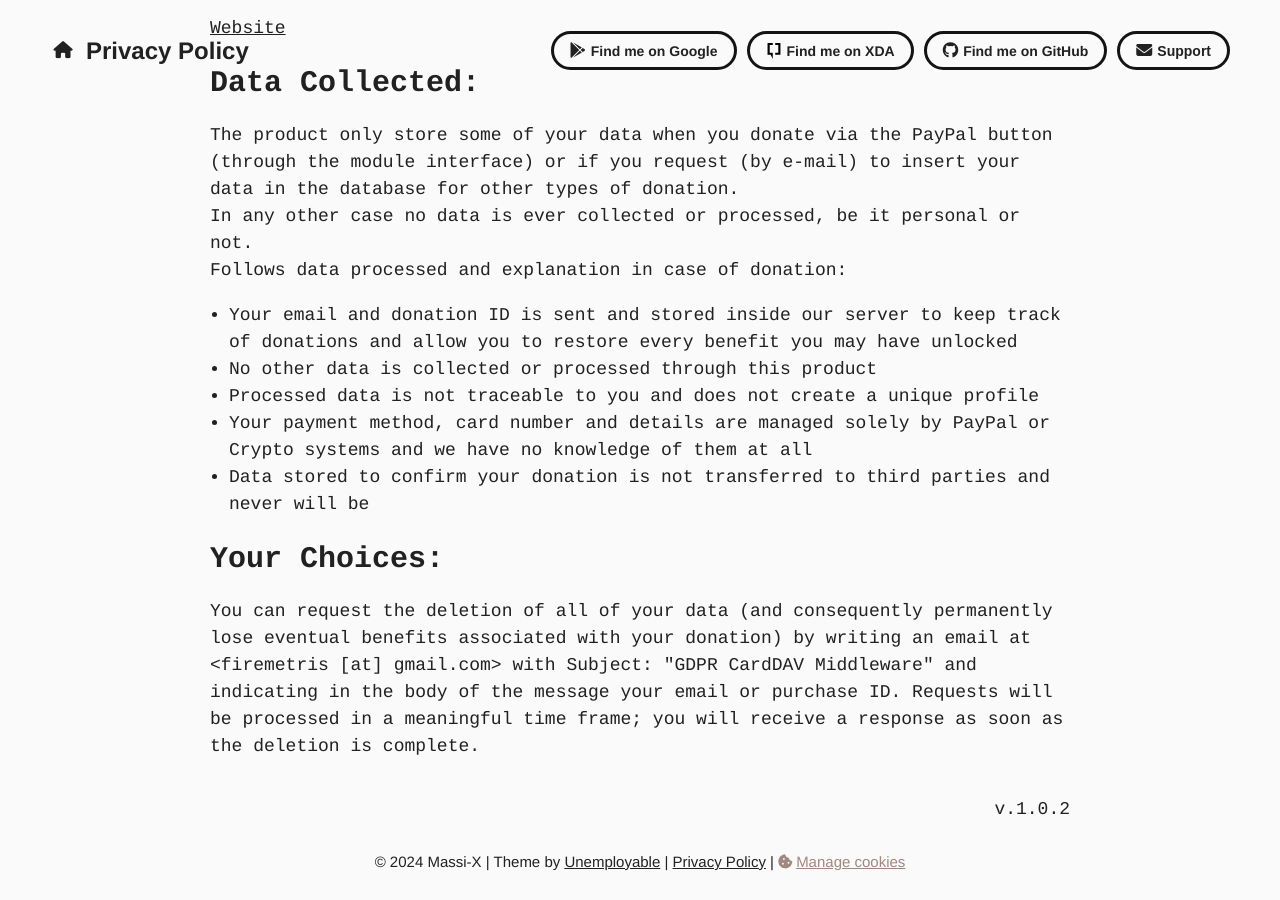
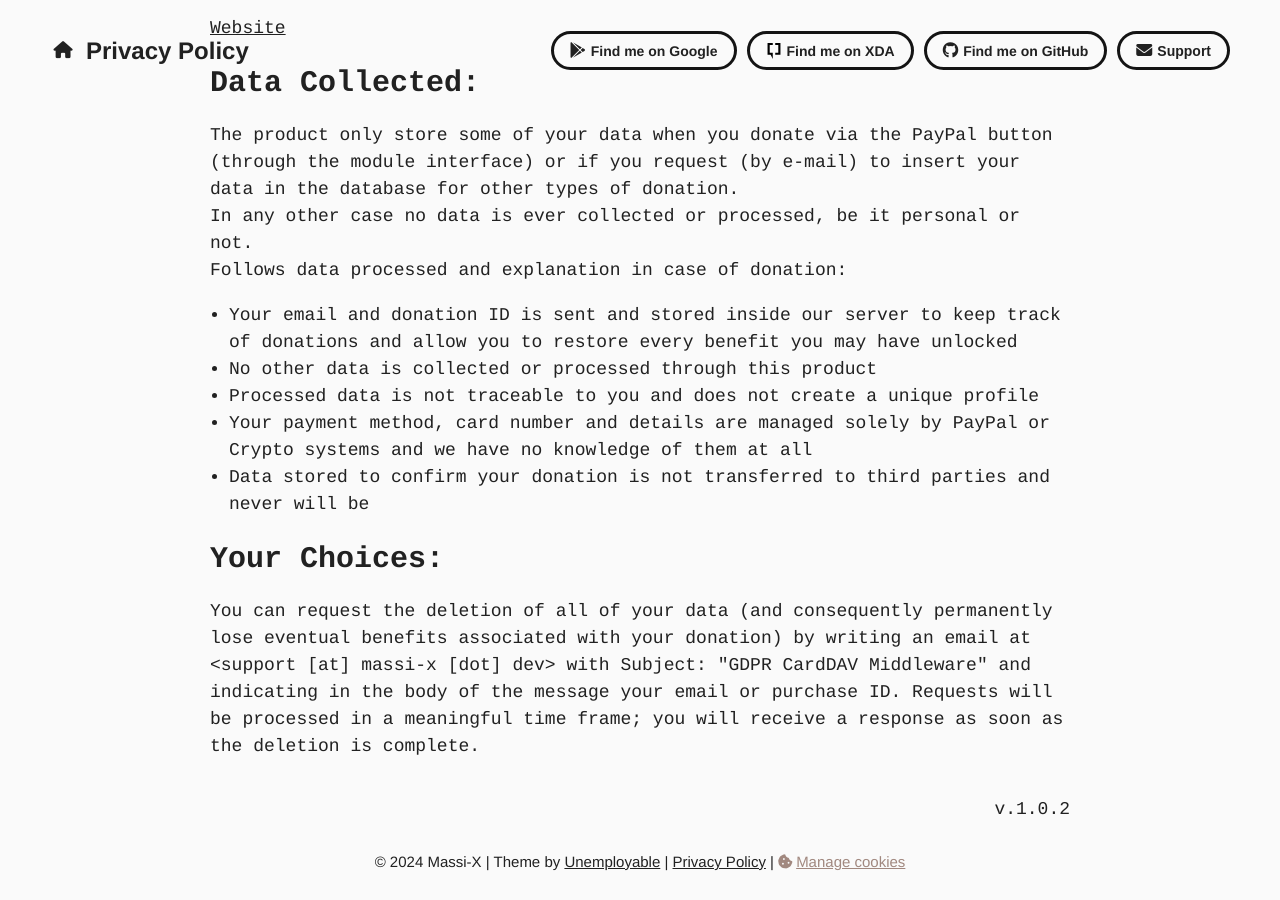
Before and after one commit to Massi-X/massi-x.github.io, a Jekyll site: the page built from privacy_policy/carddav_middleware.md, in a window 1280 px wide and 900 px high, scrolled down 525 px. Built offline with Jekyll 4.4.1, drawn with Linux system fonts in a browser that asks for light colours.

Commit message:
Update ✉️

```diff
--- a/_includes/header.html
+++ b/_includes/header.html
@@ -33,7 +33,7 @@
 			<span class="button-text hide-1024">{{ site.data._strings.en.findgithub }}</span>
 			<span class="button-text show-1024">{{ site.data._strings.en.github }}</span>
 		</a>
-		<button class="button" onclick="javascript:linkTo_UnCryptMailto('nbjmup;gjsfnfusjtAhnbjm/dpn');">
+		<button class="button" onclick="javascript:linkTo_UnCryptMailto('nbjmup;tvqqpsuAnbttj.y/efw');">
 			<i class="icon fas fa-envelope"></i>
 			<span class="button-text">{{ site.data._strings.en.support }}</span>
 		</a>
--- a/privacy_policy/carddav_middleware.md
+++ b/privacy_policy/carddav_middleware.md
@@ -41,7 +41,7 @@
 </div>
 <p class="title">Your Choices:</p>
 <p class="text">You can request the deletion of all of your data (and consequently permanently lose eventual
-	benefits associated with your donation) by writing an email at &#60;firemetris [at] gmail.com&#62; with
+	benefits associated with your donation) by writing an email at &#60;support [at] massi-x [dot] dev&#62; with
 	Subject: "GDPR CardDAV Middleware" and indicating in the body of the message your email or purchase ID.
 	Requests will be processed in a meaningful time frame; you will receive a response as soon as the
 	deletion is complete.</p>
```
Also changed, not shown: privacy_policy/website.md (+1 -1 lines).
